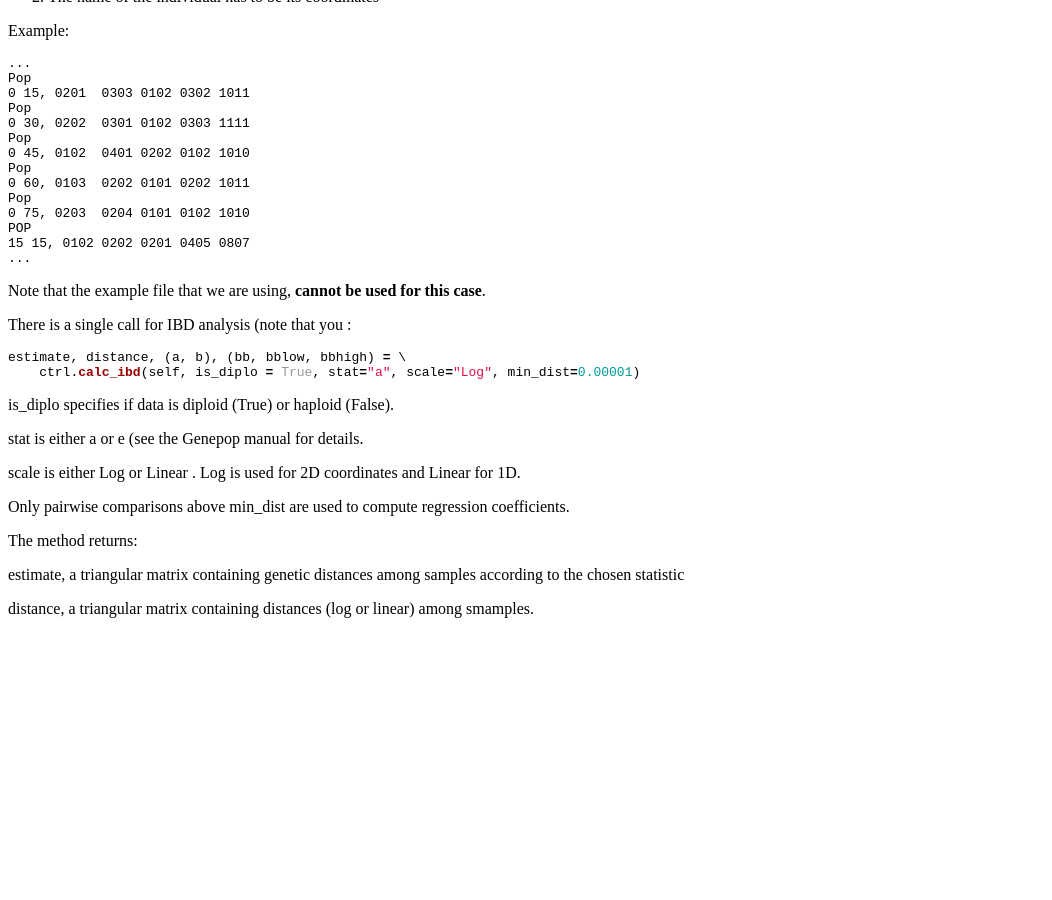
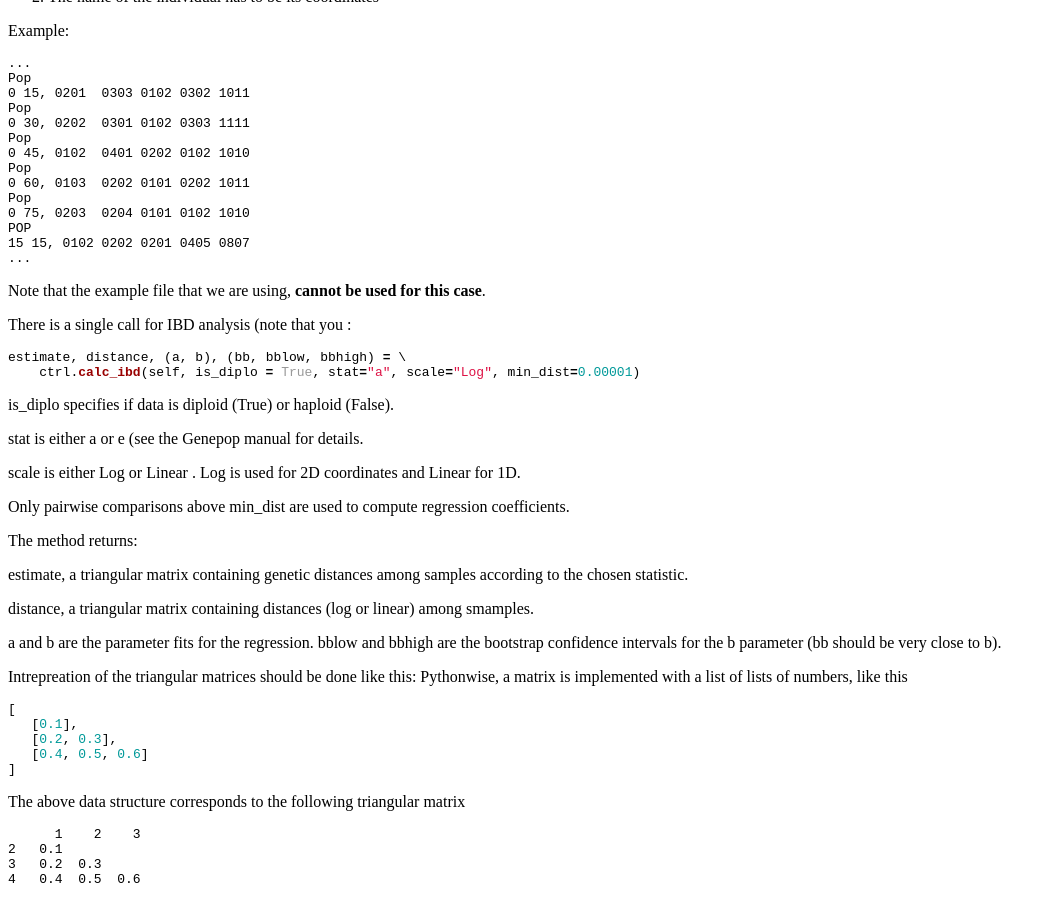
Before and after one commit to biopython/biopython.github.io, a Jekyll site: the page built from wiki/PopGen_Genepop.md, in a window 1280 px wide and 900 px high, scrolled down 1784 px. Shown: the whole window, without its empty margins (0-1052 px from the left). Built offline with Jekyll 4.4.1, drawn with Linux system fonts in a browser that asks for light colours; before the commit the page ends 2418 px from its top, so only the background shows below that.

Commit message:
/* Isolation By Distance (IBD) */

````diff
--- a/wiki/PopGen_Genepop.md
+++ b/wiki/PopGen_Genepop.md
@@ -215,7 +215,30 @@ coefficients.
 The method returns:
 
 estimate, a triangular matrix containing genetic distances among samples
-according to the chosen statistic
+according to the chosen statistic.
 
 distance, a triangular matrix containing distances (log or linear) among
 smamples.
+
+a and b are the parameter fits for the regression. bblow and bbhigh are
+the bootstrap confidence intervals for the b parameter (bb should be
+very close to b).
+
+Intrepreation of the triangular matrices should be done like this:
+Pythonwise, a matrix is implemented with a list of lists of numbers,
+like this
+
+``` python
+[
+   [0.1],
+   [0.2, 0.3],
+   [0.4, 0.5, 0.6]
+]
+```
+
+The above data structure corresponds to the following triangular matrix
+
+          1    2    3
+    2   0.1
+    3   0.2  0.3
+    4   0.4  0.5  0.6
````
Also changed, not shown: 1 other file.
